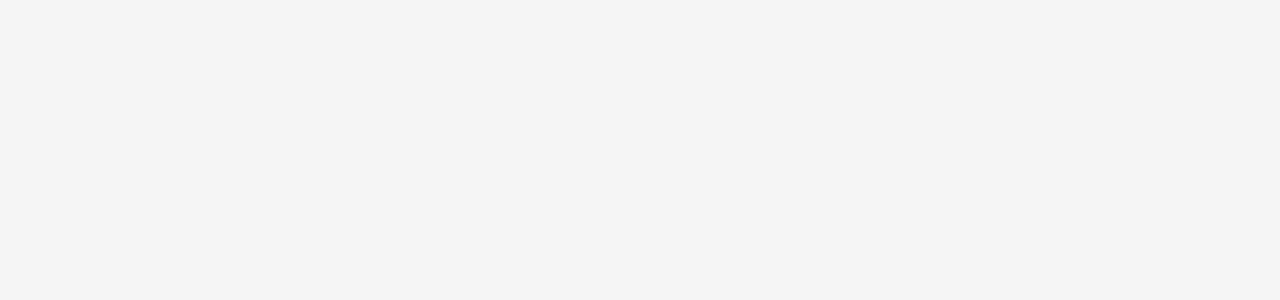
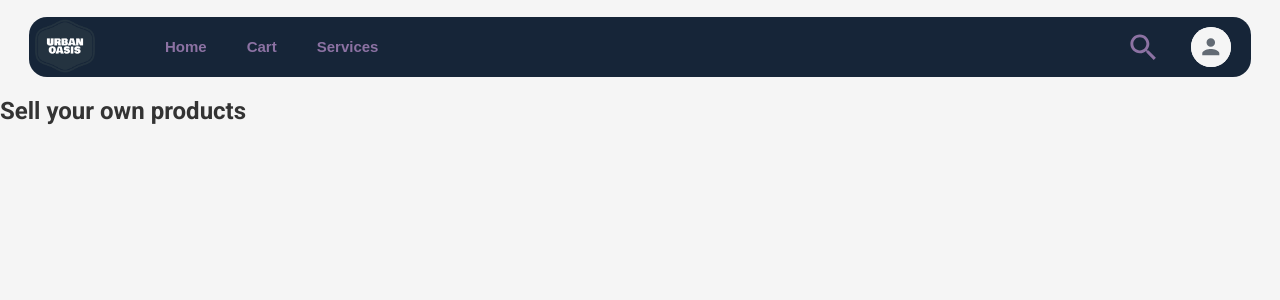
Before and after one commit to abhayark/website, a React (Create React App) app: page /selling in a window 1280 px wide. Before the commit this address had no page. Shown: the top 300 px of the page. Built offline with nearby package versions, Linux system fonts and the light colour scheme.

Commit message:
Staring product adding

```diff
--- a/src/App.jsx
+++ b/src/App.jsx
@@ -7,6 +7,7 @@ import Cart from "./Pages/Cart.jsx";
 import "./App.css";
 import Form from "./Pages/Userhandling/Form.jsx";
 import CabBooking from "./Pages/Cab/cabbing.jsx";
+import AddProduct from "./Pages/Data/addproduct.jsx";
 
 function App() {
   const [cart, setCart] = useState([]);
@@ -35,6 +36,7 @@ function App() {
           <Route path="/products/:id" element={<Individual />} />
           <Route path="/signup" element={<Form />} />
           <Route path="/cab" element={<CabBooking />} />
+          <Route path="/selling" element={<AddProduct />} />
         </Routes>
       </>
     </div>
--- a/src/Components/Navbar/Navbar.jsx
+++ b/src/Components/Navbar/Navbar.jsx
@@ -87,7 +87,7 @@ function Navbar({ cartCount }) {
         <div className="user-dropdown">
           {isLoggedIn ? (
             <div className="loginoption">
-              <a href="/sell">Sell Product</a>
+              <a href="/selling">Sell Product</a>
               <a onClick={handleLogout}>Logout</a>
             </div>
           ) : (
--- /dev/null
+++ b/src/Pages/Data/addproduct.css
@@ -0,0 +1,16 @@
+.sef {
+  display: flex;
+  justify-content: center;
+  align-items: center;
+  height: 100vh;
+  background: #0d0d0d;
+  font-family: "Poppins", sans-serif;
+}
+.selling {
+  background: #1a1a1a;
+  padding: 25px;
+  border-radius: 12px;
+  width: 320px;
+  text-align: center;
+  box-shadow: 0px 4px 12px rgba(255, 255, 255, 0.1);
+}
--- /dev/null
+++ b/src/Pages/Data/addproduct.jsx
@@ -0,0 +1,16 @@
+import { useState } from "react";
+import Navbar from "../../Components/Navbar/Navbar";
+
+const AddProduct = () => {
+  return (
+    <div className="sef">
+      <Navbar />
+
+      <form className="selling">
+        <h2>Sell your own products</h2>
+      </form>
+    </div>
+  );
+};
+
+export default AddProduct;
```
